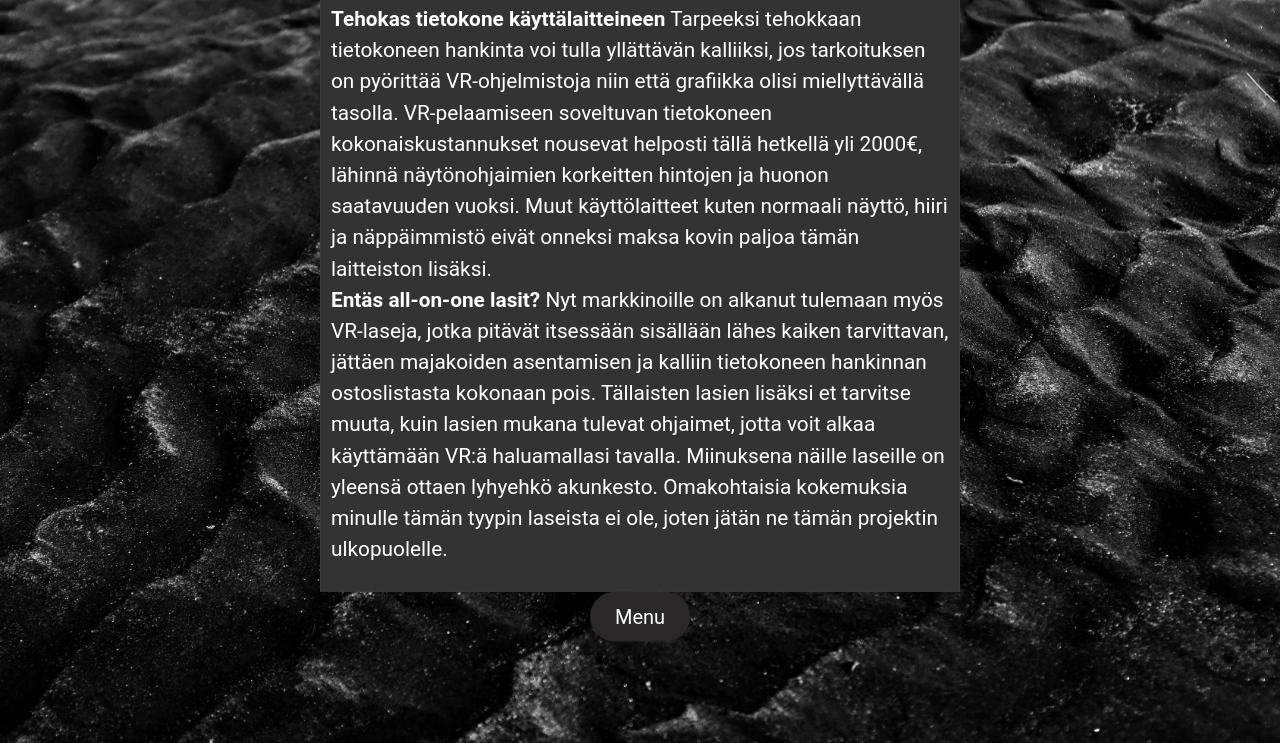
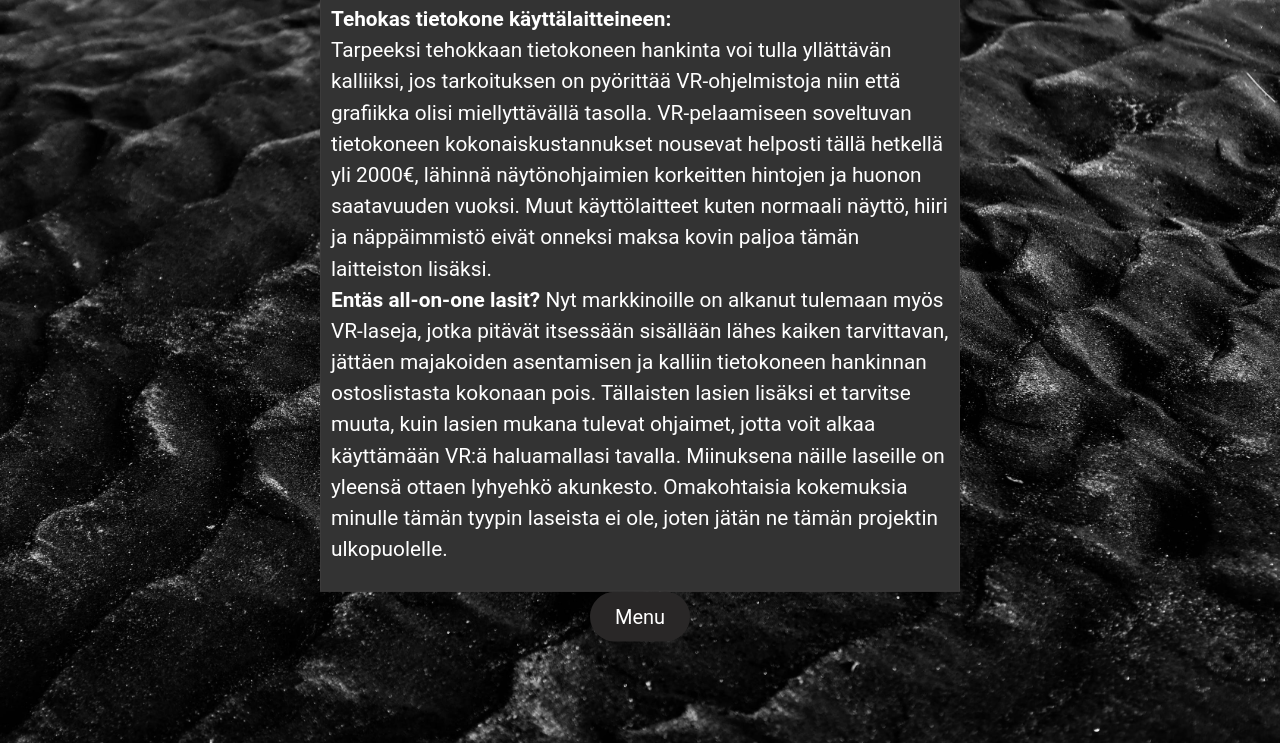
Before and after one commit to Pahkiz/Karelian_Projektityo, a website: page PCvaatimukset.html in a window 1280 px wide. Shown: the part 57-800 px from the top of the page. Drawn offline with nearby package versions, Linux system fonts and the light colour scheme.

Commit message:
lisää tekstin muutosta

```diff
--- a/PCvaatimukset.html
+++ b/PCvaatimukset.html
@@ -80,7 +80,7 @@
             </h1>
             <div class="tabContainer">
               <div class="tabContent">
-                <p> <b>Tehokas tietokone käyttälaitteineen</b>
+                <p> <b>Tehokas tietokone käyttälaitteineen:</b></br>
                   Tarpeeksi tehokkaan tietokoneen hankinta voi tulla yllättävän kalliiksi, jos tarkoituksen on pyörittää VR-ohjelmistoja niin että grafiikka olisi miellyttävällä tasolla. VR-pelaamiseen soveltuvan tietokoneen kokonaiskustannukset nousevat helposti tällä hetkellä yli 2000€, lähinnä näytönohjaimien korkeitten hintojen ja huonon saatavuuden vuoksi. Muut käyttölaitteet kuten normaali näyttö, hiiri ja näppäimmistö eivät onneksi maksa kovin paljoa tämän laitteiston lisäksi. </br>
 
                 <b>Entäs all-on-one lasit?</b>
```
